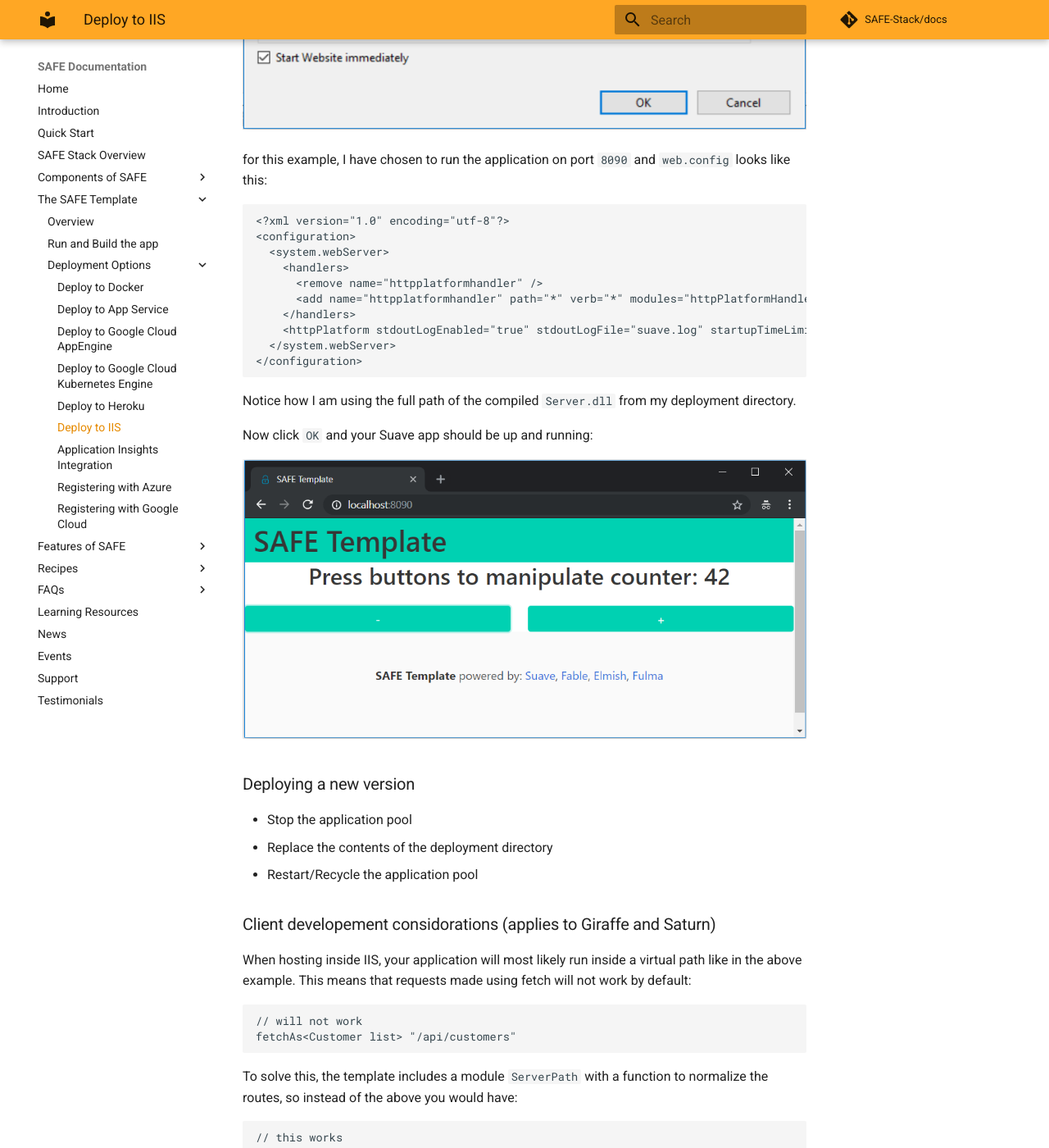
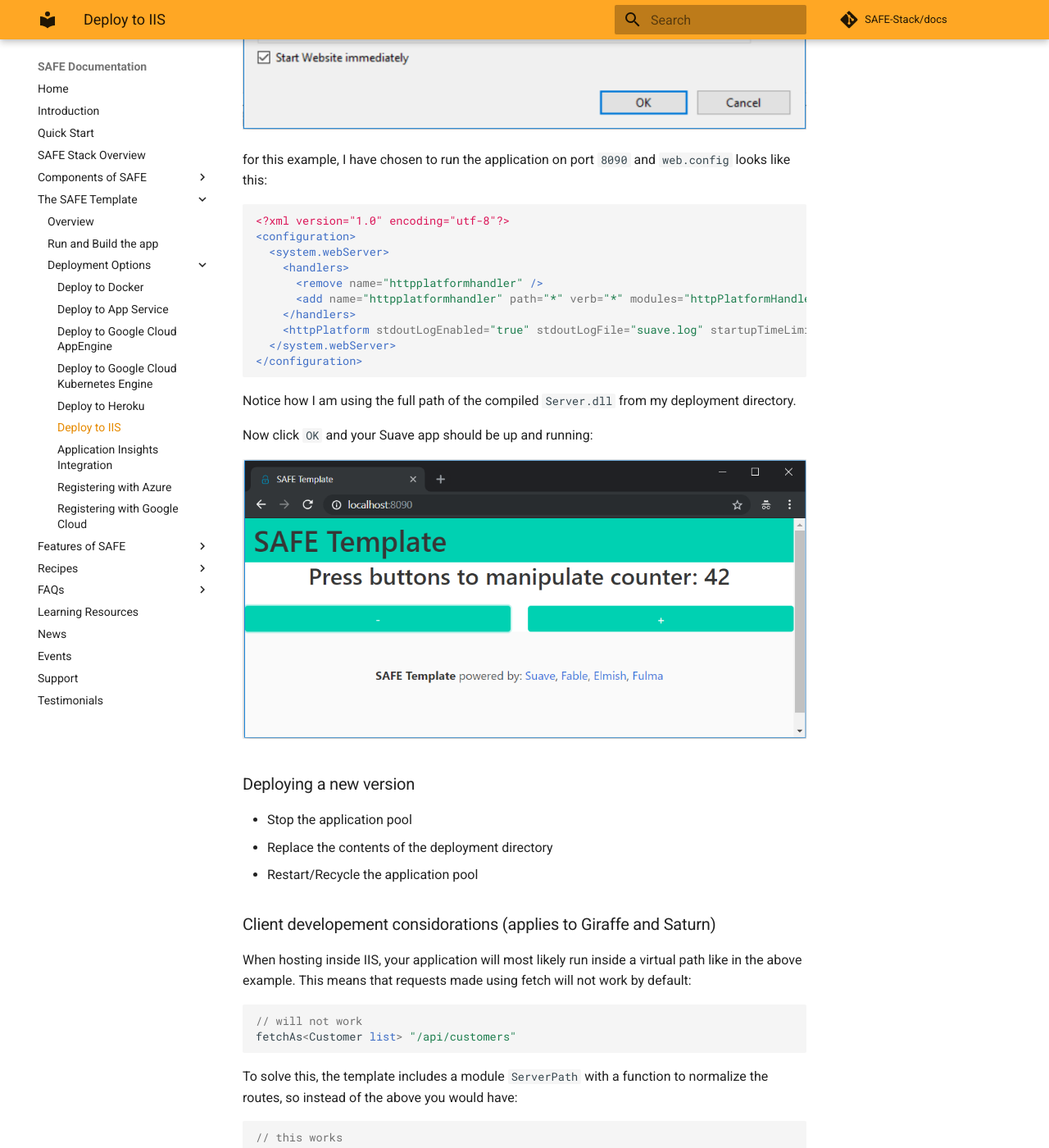
Before and after one commit to SAFE-Stack/docs, an MkDocs documentation site: the page built from docs/template-iis.md, in a window 1280 px wide and 1400 px high, scrolled down 5034 px. Shown: the whole window at 82% size. Built offline with MkDocs 1.6.1 and Material for MkDocs 9.7.7, drawn with Linux system fonts in a browser that asks for light colours; comment, search, counter and statistics services are not loaded; some of the changed text lies outside the part shown.

Commit message:
Add code syntax highlighting

````diff
--- a/docs/template-iis.md
+++ b/docs/template-iis.md
@@ -128,12 +128,12 @@
 ### Client developement considorations (applies to Giraffe and Saturn)
 
 When hosting inside IIS, your application will most likely run inside a virtual path like in the above example. This means that requests made using fetch will not work by default:
-```fs
+```fsharp
 // will not work
 fetchAs<Customer list> "/api/customers"
 ```
 To solve this, the template includes a module `ServerPath` with a function to normalize the routes, so instead of the above you would have:
-```fs
+```fsharp
 // this works
 fetchAs<Customer list> (ServerPath.normalize "/api/customers")
 ```
--- a/mkdocs.yml
+++ b/mkdocs.yml
@@ -13,6 +13,9 @@
   palette:
     primary: 'orange'
     accent: 'blue'
+
+markdown_extensions:
+  - codehilite
 
 extra:
   social:
````
Also changed, not shown: docs/template-gcp-kubernetes.md (+1 -1 lines).
